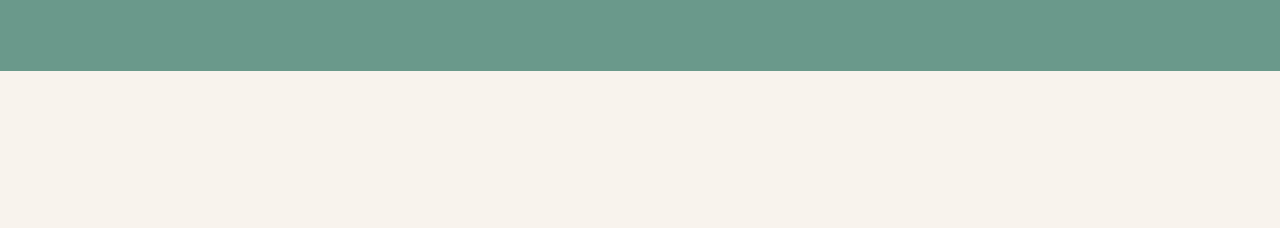
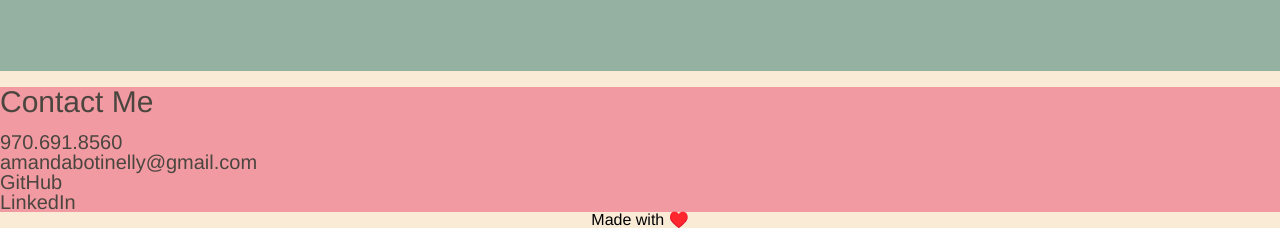
Before and after one commit to MandieBot/MandiesPortfolio, a plain HTML site: page index.html in a window 1280 px wide. Shown: the part 1508-1736 px from the top of the page. Before the commit the page ends 1579 px from the top, so only its background shows below. Drawn offline with Linux system fonts and the light colour scheme.

Commit message:
Completed Contact Me and footer sections

```diff
--- a/assets/css/style.css
+++ b/assets/css/style.css
@@ -6,7 +6,7 @@
 }
 
 body {
-  background-color: #f8f3ed;
+  background-color: antiquewhite;
   /* font-family: "Segoe UI", Tahoma, Geneva, Verdana, sans-serif; */
 }
 header {
@@ -49,6 +49,7 @@ main {
 }
 .AboutMe {
   background-color: #f0af1e;
+  opacity: 0.7;
   color: black;
   font-family: "Franklin Gothic Medium", "Arial Narrow", Arial, sans-serif;
   font-size: 20px;
@@ -60,6 +61,7 @@ h2 {
 }
 .Work {
   background-color: #6a998b;
+  opacity: 0.7;
   color: black;
   font-family: "Franklin Gothic Medium", "Arial Narrow", Arial, sans-serif;
   font-size: 20px;
@@ -72,7 +74,6 @@ h2 {
   flex-wrap: wrap;
   padding: 50px;
   justify-content: space-evenly;
-  /* flex-direction: column; */
   align-items: flex-end;
 }
 .snapshot {
@@ -87,3 +88,15 @@ h2 {
 .snapshot img {
   width: 100%;
 }
+.ContactMe {
+  background-color: #f0788b;
+  opacity: 0.7;
+  color: black;
+  font-family: "Franklin Gothic Medium", "Arial Narrow", Arial, sans-serif;
+  font-size: 20px;
+}
+footer {
+  text-align: center;
+  font-family: "Franklin Gothic Medium", "Arial Narrow", Arial, sans-serif;
+  font-weight: 100;
+}
--- a/index.html
+++ b/index.html
@@ -54,7 +54,6 @@
       <br />
       <article class="Work">
         <h2>Work</h2>
-
         <div class="smallerApps">
           <section class="snapshot">
             <header>SoupShare</header>
@@ -94,7 +93,17 @@
           </section>
         </div>
       </article>
+      <br />
+      <article class="ContactMe">
+        <h2>Contact Me</h2>
+        <ol>
+          <li>970.691.8560</li>
+          <li>amandabotinelly@gmail.com</li>
+          <li>GitHub</li>
+          <li>LinkedIn</li>
+        </ol>
+      </article>
     </main>
   </body>
-  <footer></footer>
+  <footer>Made with ♥️</footer>
 </html>
```
